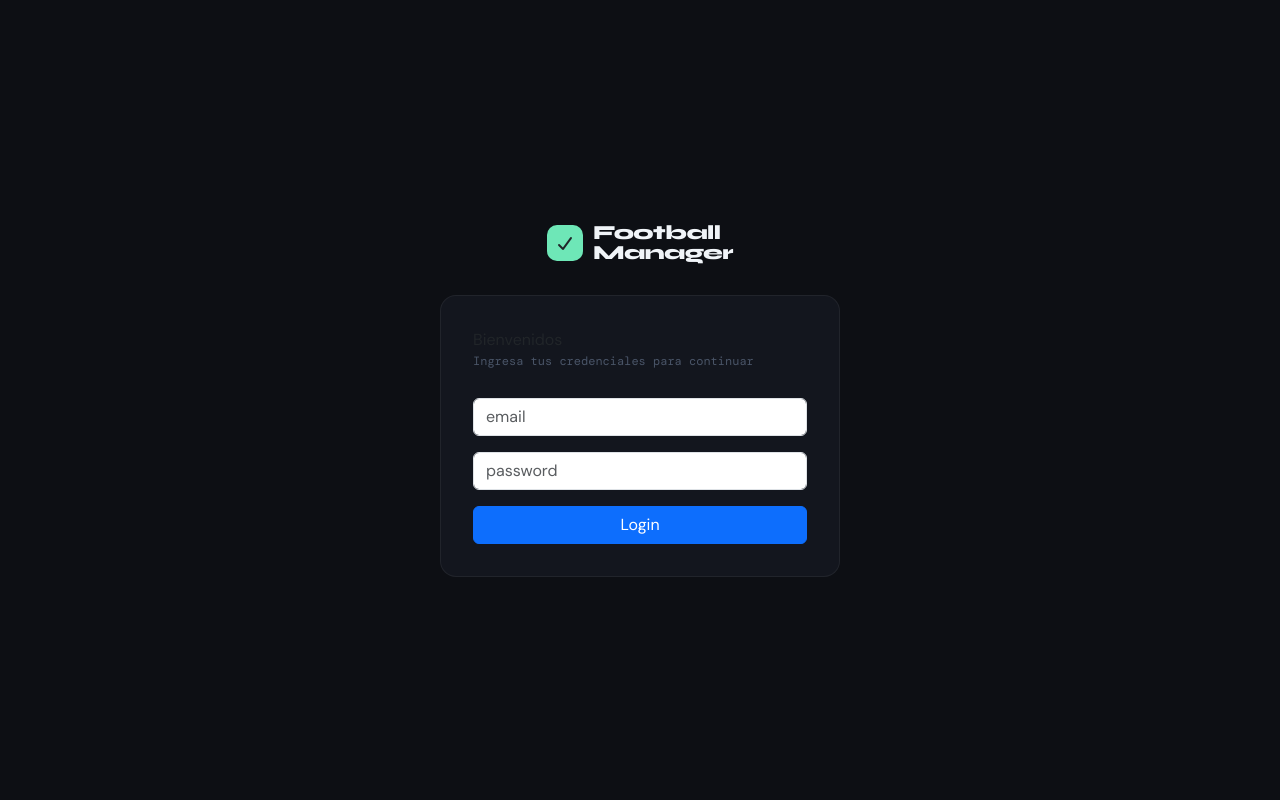
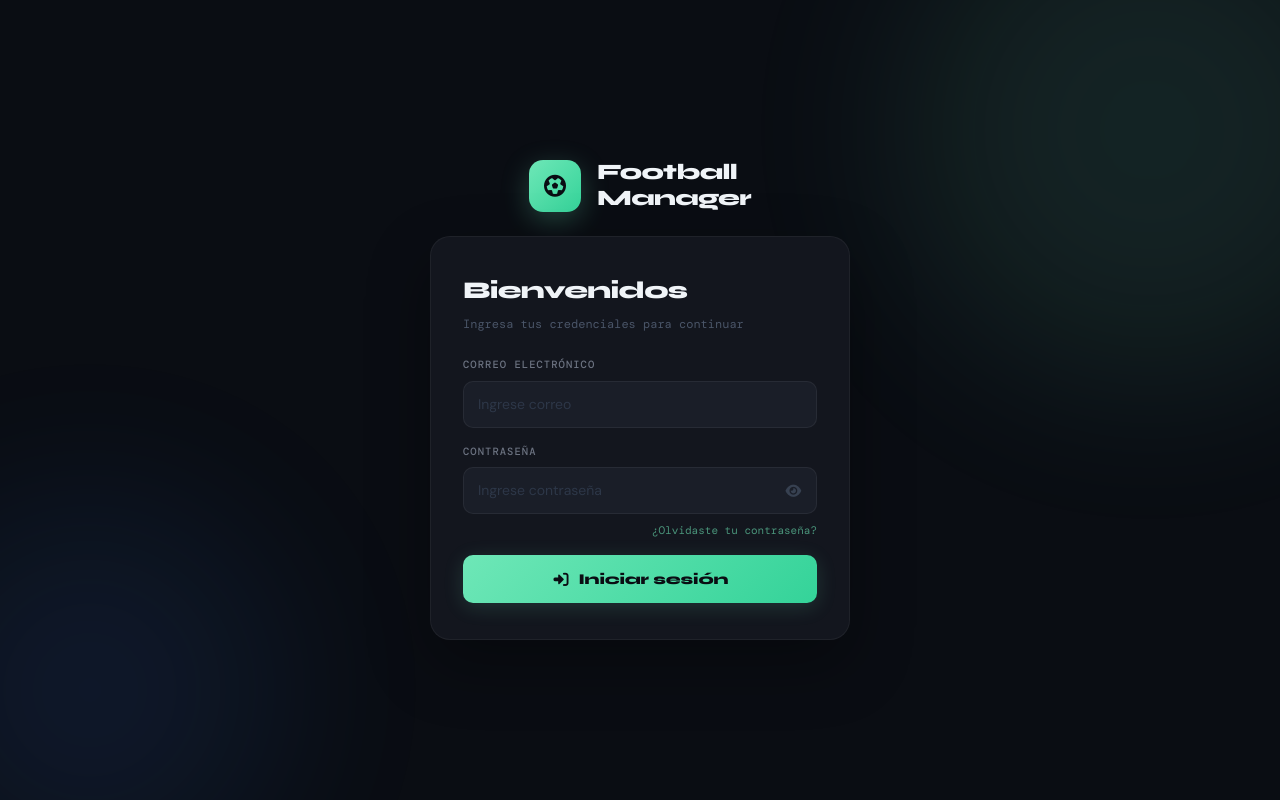
Before and after one commit to NestorAndres1215/sistema-gestion-futbol, a Next.js app in the folder frontend/: page /auth/login in a window 1280 px wide. Built offline with nearby package versions, Linux system fonts and the light colour scheme.

Commit message:
subiendo

```diff
--- a/frontend/src/app/admin/dashboard/page.tsx
+++ b/frontend/src/app/admin/dashboard/page.tsx
@@ -15,7 +15,7 @@ export default function Dashboard() {
     }
   }, []);
 
-return (
+  return (
     <AdminLayout>
       <h1>Dashboard</h1>
     </AdminLayout>
--- a/frontend/src/app/auth/login/page.tsx
+++ b/frontend/src/app/auth/login/page.tsx
@@ -12,7 +12,7 @@ export default function LoginPage() {
 
     const [email, setEmail] = useState("");
     const [password, setPassword] = useState("");
-
+    const [showPassword, setShowPassword] = useState(false);
     const { submitLogin, loading } = useLogin();
 
     useAuthRedirect();
@@ -43,47 +43,85 @@ export default function LoginPage() {
 
 
     return (
-        <div className="page">
-            <div className="logoRow">
-                <div className="logoMark">
-                    <i className="fa-solid fa-check"></i>
+        <>
+            <div className="lp-bg-blobs" aria-hidden="true">
+                <div className="lp-blob lp-blob-1" />
+                <div className="lp-blob lp-blob-2" />
+            </div>
+            <div className="lp-page">
+                <div className="d-flex align-items-center gap-3 mb-4 ">
+                    <div className="lp-logo-mark">
+                        <i className="fa-solid fa-futbol"></i>
                     </div>
                     <div>
-                    <div className="logoName">Football <br />Manager</div>
+                        <div className="lp-logo-name">Football <br />Manager</div>
                     </div>
                 </div>
-            <div className="card">
-                <div className="cardTittle">Bienvenidos</div>
-                <div className="cardSub">Ingresa tus credenciales para continuar</div>
+                <div className="lp-card">
+                    <div className="mb-4">
+                        <div className="lp-card-title">Bienvenidos</div>
+                        <div className="lp-card-sub">Ingresa tus credenciales para continuar</div>
+                    </div>
+                    <form onSubmit={handleSubmit}>
 
-                <form onSubmit={handleSubmit}>
-                    <div className="field">
+
+                        <div className="mb-3">
+
+                            <label htmlFor="lp-email" className="lp-label">
+                                Correo electrónico
+                            </label>
+
+                            <div className="lp-input-wrap">
                                 <input
                                     value={email}
                                     onChange={(e) => setEmail(e.target.value)}
-                            placeholder="email"
-                            className="form-control mb-2"
+                                    placeholder="Ingrese correo"
+                                    className="lp-input"
                                 />
                             </div>
-                    <div className="field">
+
+                        </div>
+                        <div className="mb-3">
+                            <label htmlFor="lp-password" className="lp-label">
+                                Contraseña
+                            </label>
+
+                            <div className="lp-input-wrap">
 
                                 <input
                                     value={password}
                                     onChange={(e) => setPassword(e.target.value)}
-                            placeholder="password"
-                            type="password"
-                            className="form-control mb-3"
+                                    placeholder="Ingrese contraseña"
+                                    type={showPassword ? "text" : "password"}
+                                    className="lp-input"
                                 />
+
+                                <button
+                                    type="button"
+                                    className="lp-toggle-btn"
+                                    onClick={() => setShowPassword((prev) => !prev)}
+                                >
+                                    <i className={showPassword ? "fa fa-eye-slash" : "fa fa-eye"} />
+                                </button>
                             </div>
-
-
-
-                    <button disabled={loading} className="btn btn-primary w-100">
-                        {loading ? "Cargando..." : "Login"}
-                    </button>
-                </form>
+                            <div className="lp-forgot-row">
+                                <a href="/forgot-password" className="lp-forgot">
+                                    ¿Olvidaste tu contraseña?
+                                </a>
                             </div>
                         </div>
 
+                        <button type="submit" disabled={loading} className="lp-btn-submit">
+                            {loading
+                                ? <i className="fa-solid fa-circle-notch lp-spin" />
+                                : <i className="fa-solid fa-right-to-bracket" />
+                            }
+                            {loading ? "Verificando..." : "Iniciar sesión"}
+                        </button>
+
+                    </form>
+                </div >
+            </div >
+        </>
     );
 }
--- a/frontend/src/styles/login.css
+++ b/frontend/src/styles/login.css
@@ -1,8 +1,53 @@
 @import url('https://fonts.googleapis.com/css2?family=DM+Mono:wght@400;500&family=Syne:wght@700;800&family=DM+Sans:wght@300;400;500&display=swap');
 
-   .page {
+
+*,
+*::before,
+*::after {
+  box-sizing: border-box;
+}
+
+body:has(.lp-page) {
+  background: #0a0d13;
+  margin: 0;
+}
+
+.lp-bg-blobs {
+  position: fixed;
+  inset: 0;
+  pointer-events: none;
+  overflow: hidden;
+  z-index: 0;
+}
+
+.lp-blob {
+  position: absolute;
+  border-radius: 50%;
+  filter: blur(90px);
+  opacity: 0.1;
+}
+
+.lp-blob-1 {
+  width: 500px;
+  height: 500px;
+  background: #6ee7b7;
+  top: -120px;
+  right: -120px;
+}
+
+.lp-blob-2 {
+  width: 380px;
+  height: 380px;
+  background: #3b82f6;
+  bottom: -80px;
+  left: -100px;
+}
+
+/* ── Página ───────────────────────────────────────── */
+.lp-page {
+  position: relative;
+  z-index: 1;
   min-height: 100vh;
-     background: #0d0f14;
   display: flex;
   flex-direction: column;
   align-items: center;
@@ -11,223 +56,219 @@
   font-family: 'DM Sans', sans-serif;
 }
 
-   .page {
-     min-height: 100vh;
-     background: #0d0f14;
-     display: flex;
-     flex-direction: column;
-     align-items: center;
-     justify-content: center;
-     padding: 24px;
-     font-family: 'DM Sans', sans-serif;
-   }
 
-   .logoRow {
-     display: flex;
-     align-items: center;
-     gap: 10px;
-     margin-bottom: 32px;
-   }
-
-   .logoMark {
-     width: 36px;
-     height: 36px;
-     background: #6ee7b7;
-     border-radius: 10px;
+.lp-logo-mark {
+  width: 52px;
+  height: 52px;
+  background: linear-gradient(135deg, #6ee7b7 0%, #34d399 100%);
+  border-radius: 14px;
   display: flex;
   align-items: center;
   justify-content: center;
+  font-size: 22px;
+  color: #0a0d13;
   flex-shrink: 0;
+  box-shadow: 0 8px 28px #6ee7b740;
 }
 
-   .logoMark svg {
-     width: 18px;
-     height: 18px;
-   }
-
-   .logoName {
-     font-family: 'Syne', sans-serif;
-     font-weight: 800;
-     font-size: 20px;
-     color: #f0f4f8;
-     letter-spacing: -0.03em;
-     line-height: 1;
-   }
-
-   .logoVersion {
-     font-family: 'DM Mono', monospace;
-     font-size: 10px;
-     color: #4a5568;
-     letter-spacing: 0.08em;
-     text-transform: uppercase;
-     margin-top: 3px;
-   }
-
-   /* ── Card ───────────────────────────────────── */
-   .card {
-     width: 100%;
-     max-width: 400px;
-     background: #13161e;
-     border: 1px solid #ffffff0f;
-     border-radius: 16px;
-     padding: 32px;
-   }
-
-   .cardTitle {
+.lp-logo-name {
   font-family: 'Syne', sans-serif;
   font-weight: 800;
   font-size: 22px;
   color: #f0f4f8;
   letter-spacing: -0.03em;
-     margin: 0 0 4px;
+  line-height: 1.15;
 }
 
-   .cardSub {
+.lp-logo-name span {
+  color: #6ee7b7;
+}
+
+/* ── Card ─────────────────────────────────────────── */
+.lp-card {
+  width: 100%;
+  max-width: 420px;
+  background: #13161e;
+  border: 1px solid #ffffff0d;
+  border-radius: 20px;
+  padding: 36px 32px;
+  box-shadow: 0 24px 64px #00000055;
+}
+
+.lp-card-title {
+  font-family: 'Syne', sans-serif;
+  font-weight: 800;
+  font-size: 24px;
+  color: #f0f4f8;
+  letter-spacing: -0.03em;
+  margin: 0 0 6px;
+}
+
+.lp-card-sub {
   font-family: 'DM Mono', monospace;
   font-size: 12px;
   color: #4a5568;
-     margin: 0 0 28px;
+  margin: 0;
 }
 
-   /* ── Campos ─────────────────────────────────── */
-   .field {
-     margin-bottom: 16px;
-   }
-
-   .labelRow {
-     display: flex;
-     align-items: center;
-     justify-content: space-between;
+.lp-label {
+  display: block;
+  font-family: 'DM Mono', monospace;
+  font-size: 10.5px;
+  font-weight: 500;
+  text-transform: uppercase;
+  letter-spacing: 0.1em;
+  color: #6b7280;
   margin-bottom: 8px;
 }
 
-   .label {
-     display: block;
-     font-family: 'DM Mono', monospace;
-     font-size: 11px;
-     text-transform: uppercase;
-     letter-spacing: 0.1em;
-     color: #8892a4;
-     font-weight: 500;
-     margin-bottom: 8px;
+.lp-input-wrap {
+  display: flex;
+  align-items: center;
+  background: #1a1e28;
+  border: 1.5px solid #ffffff0f;
+  border-radius: 10px;
+  overflow: hidden;
+  transition: border-color 0.2s ease, box-shadow 0.2s ease;
 }
 
-   /* Cuando está en labelRow el margin lo maneja el padre */
-   .labelRow .label {
-     margin-bottom: 0;
+.lp-input-wrap:focus-within {
+  border-color: #6ee7b750;
+  box-shadow: 0 0 0 3px #6ee7b712;
 }
 
-   .input {
-     width: 100%;
-     background: #1a1e28;
-     border: 1px solid #ffffff10;
-     border-radius: 9px;
-     padding: 11px 14px;
+.lp-input-icon {
+  padding: 0 0 0 14px;
+  color: #374151;
+  font-size: 14px;
+  display: flex;
+  align-items: center;
+  flex-shrink: 0;
+  transition: color 0.2s;
+}
+
+.lp-input-wrap:focus-within .lp-input-icon {
+  color: #6ee7b7;
+}
+
+.lp-input {
+  flex: 1;
+  background: none;
+  border: none;
+  outline: none;
+  padding: 12px 14px;
   color: #f0f4f8;
   font-size: 14px;
   font-family: 'DM Sans', sans-serif;
-     outline: none;
-     transition: border-color 0.15s;
+  min-width: 0;
 }
 
-   .input::placeholder {
-     color: #4a5568;
+.lp-input::placeholder {
+  color: #2d3748;
 }
 
-   .input:focus {
-     border-color: #6ee7b760;
+/* Botón mostrar/ocultar contraseña */
+.lp-toggle-btn {
+  padding: 0 14px;
+  height: 100%;
+  min-height: 44px;
+  background: none;
+  border: none;
+  color: #374151;
+  font-size: 14px;
+  cursor: pointer;
+  display: flex;
+  align-items: center;
+  transition: color 0.15s;
+  flex-shrink: 0;
 }
 
-   .forgot {
+.lp-toggle-btn:hover {
+  color: #6ee7b7;
+}
+
+/* ── ¿Olvidaste contraseña? ───────────────────────── */
+.lp-forgot-row {
+  display: flex;
+  justify-content: flex-end;
+  margin-top: 8px;
+}
+
+.lp-forgot {
   font-family: 'DM Mono', monospace;
   font-size: 11px;
   color: #6ee7b7;
   text-decoration: none;
-     opacity: 0.7;
+  opacity: 0.6;
   transition: opacity 0.15s;
-     white-space: nowrap;
 }
 
-   .forgot:hover {
+.lp-forgot:hover {
   opacity: 1;
 }
 
-   /* ── Error ──────────────────────────────────── */
-   .errorBox {
-     display: flex;
-     align-items: center;
-     gap: 8px;
-     background: #f8717115;
-     border: 1px solid #f8717130;
-     border-radius: 8px;
-     padding: 10px 14px;
-     color: #f87171;
-     font-size: 13px;
-     margin-bottom: 16px;
-   }
-
-   .errorBox svg {
-     flex-shrink: 0;
-   }
-
-   /* ── Botón ──────────────────────────────────── */
-   .btnLogin {
+.lp-btn-submit {
   width: 100%;
   margin-top: 8px;
-     background: #6ee7b7;
-     color: #0d0f14;
+  background: linear-gradient(135deg, #6ee7b7 0%, #34d399 100%);
+  color: #0a0d13;
   border: none;
-     border-radius: 9px;
-     padding: 12px;
+  border-radius: 10px;
+  padding: 13px;
   font-family: 'Syne', sans-serif;
-     font-weight: 700;
-     font-size: 14px;
+  font-weight: 800;
+  font-size: 15px;
   letter-spacing: -0.01em;
   cursor: pointer;
-     transition: background 0.15s, transform 0.1s;
   display: flex;
   align-items: center;
   justify-content: center;
   gap: 8px;
+  box-shadow: 0 4px 20px #6ee7b728;
+  transition: filter 0.15s, box-shadow 0.15s, transform 0.1s;
 }
 
-   .btnLogin:hover:not(:disabled) {
-     background: #34d399;
+.lp-btn-submit:hover:not(:disabled) {
+  filter: brightness(1.06);
+  box-shadow: 0 6px 28px #6ee7b740;
 }
 
-   .btnLogin:active:not(:disabled) {
+.lp-btn-submit:active:not(:disabled) {
   transform: scale(0.99);
 }
 
-   .btnLogin:disabled {
-     opacity: 0.6;
+.lp-btn-submit:disabled {
+  opacity: 0.55;
   cursor: not-allowed;
 }
 
-   /* ── Spinner ────────────────────────────────── */
-   .spinner {
-     width: 14px;
-     height: 14px;
-     border: 2px solid #0d0f1440;
-     border-top-color: #0d0f14;
-     border-radius: 50%;
-     animation: spin 0.6s linear infinite;
-     flex-shrink: 0;
+.lp-spin {
+  animation: lp-spin 0.7s linear infinite;
 }
 
-   @keyframes spin {
+@keyframes lp-spin {
   to {
     transform: rotate(360deg);
   }
 }
 
-   /* ── Responsive ─────────────────────────────── */
 @media (max-width: 480px) {
-     .card {
-       padding: 24px 20px;
+  .lp-card {
+    padding: 28px 20px;
+    border-radius: 16px;
   }
 
-     .cardTitle {
-       font-size: 20px;
+  .lp-card-title {
+    font-size: 21px;
+  }
+
+  .lp-logo-mark {
+    width: 44px;
+    height: 44px;
+    font-size: 18px;
+  }
+
+  .lp-logo-name {
+    font-size: 19px;
   }
 }
```
Lines whose indentation alone changed are shown as unchanged.
